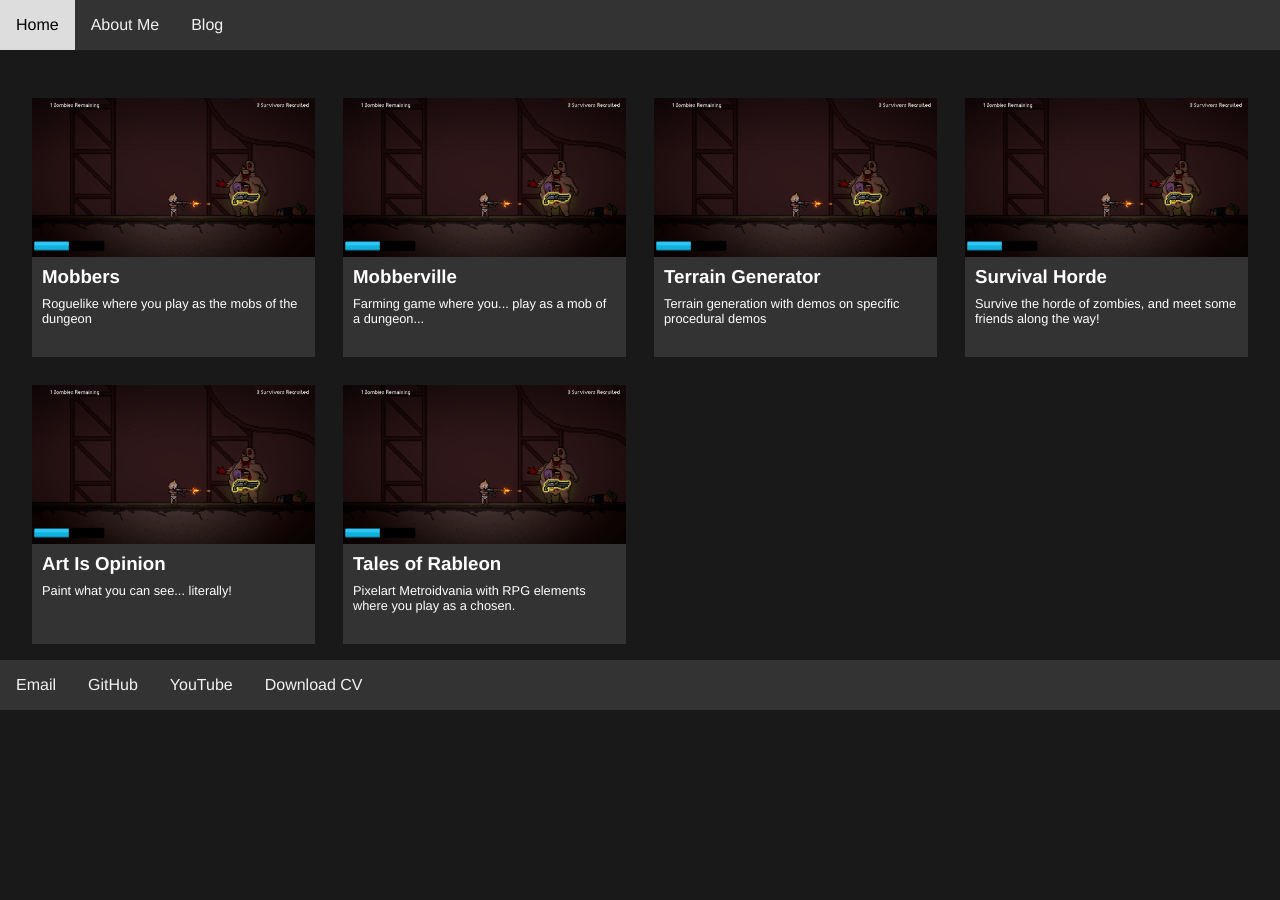
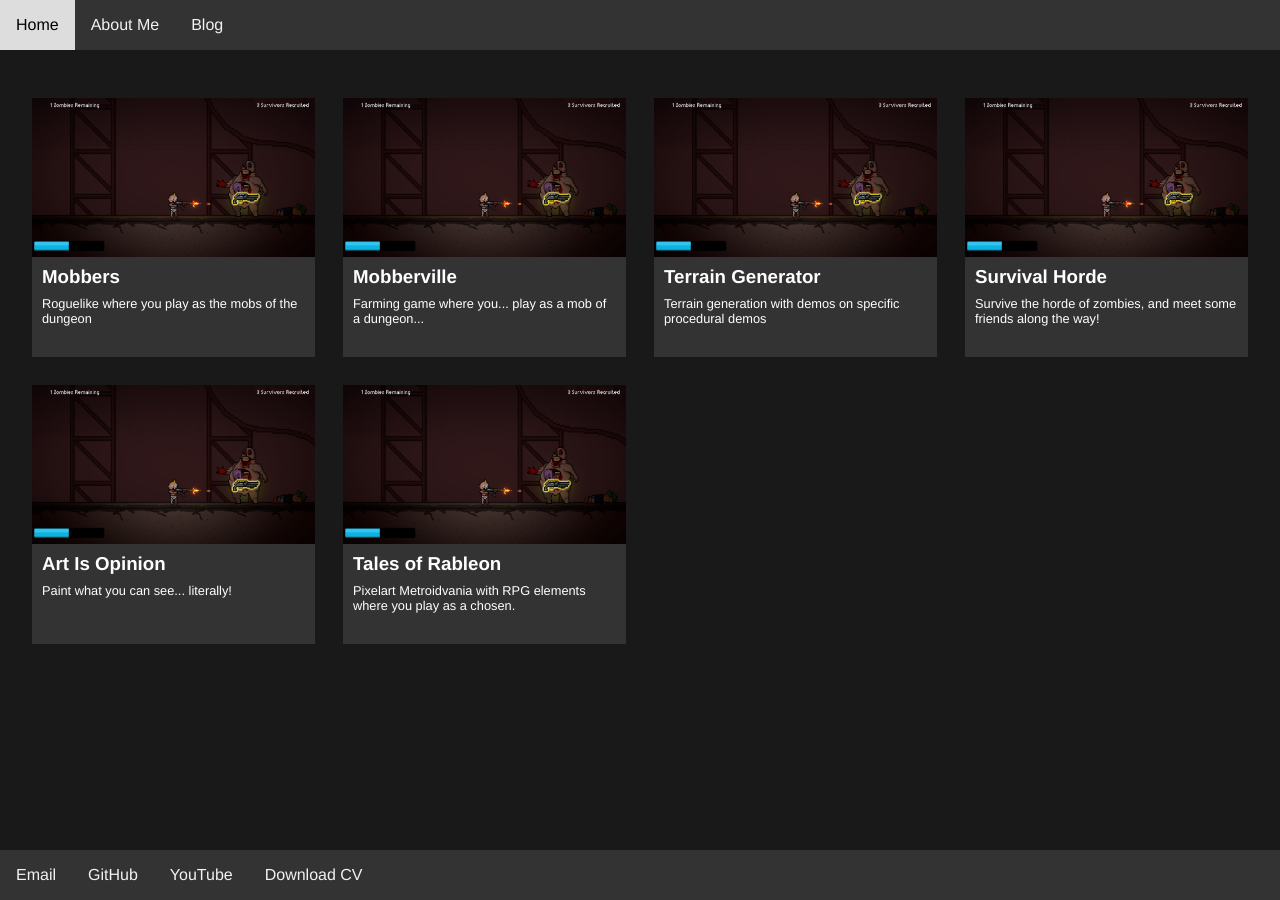
Before and after one commit to KaneAdams-Dev/KaneAdams-Dev.github.io, a Jekyll site: the page built from index.html, in a window 1280 px wide. Built offline with Jekyll 4.4.1, drawn with Linux system fonts in a browser that asks for light colours; Markdown is read by kramdown in place of the engine named in the settings.

Commit message:
Update style.css

```diff
--- a/css/style.css
+++ b/css/style.css
@@ -8,9 +8,6 @@ body {
     background-color: #191919;
     color: #FFFFFF;
     font-family: Helvetica, Arial, Sans-Serif;
-    min-height: 100vh;
-    display: flex;
-    flex-direction: column;
     /* height: 1000vh; */
 }
 
@@ -40,7 +37,6 @@ img {
 
 #page-container {
     position: relative;
-    min-height: 100;
 }
 
 #content-wrap {
@@ -77,7 +73,8 @@ img {
 }
 
 #bottom-nav {
-    margin-top: auto 0;
+    position: fixed;
+    bottom: 0;
 }
 
 #synopse {
```
